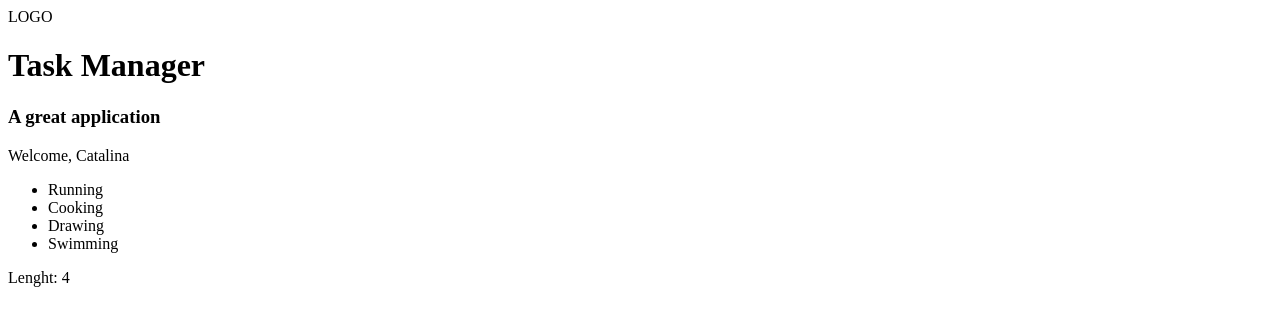
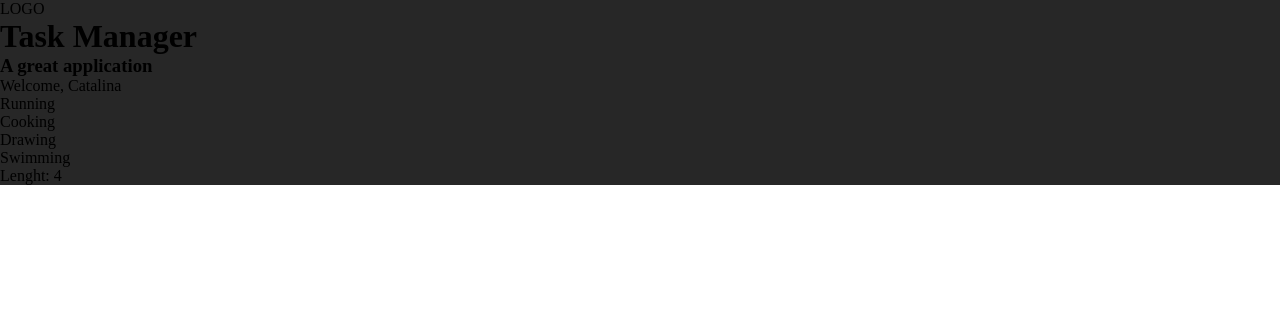
Before and after one commit to johncardozo/frontend-intermedio-02, a React (Vite) app in the folder react/task-manager/: page / in a window 1280 px wide. Shown: the top 326 px of the page. Built offline with nearby package versions, Linux system fonts and the light colour scheme.

Commit message:
React: CSS Global

```diff
--- a/react/task-manager/src/App.css
+++ b/react/task-manager/src/App.css
@@ -1,4 +1,3 @@
 .app {
   background-color: #272727;
-  color: #fff;
 }
--- a/react/task-manager/src/App.jsx
+++ b/react/task-manager/src/App.jsx
@@ -4,10 +4,10 @@ import TaskList from "./components/TaskList";
 
 function App() {
   return (
-    <>
+    <div className="app">
       <Header />
       <TaskList />
-    </>
+    </div>
   );
 }
 
--- /dev/null
+++ b/react/task-manager/src/main.css
@@ -0,0 +1,5 @@
+* {
+  margin: 0;
+  padding: 0;
+  box-sizing: border-box;
+}
--- a/react/task-manager/src/main.jsx
+++ b/react/task-manager/src/main.jsx
@@ -1,7 +1,7 @@
 import React from "react";
-// import ReactDOM from "react-dom/client";
 import { createRoot } from "react-dom/client";
 import App from "./App.jsx";
+import "./main.css";
 
 const root = document.getElementById("root");
 
```
